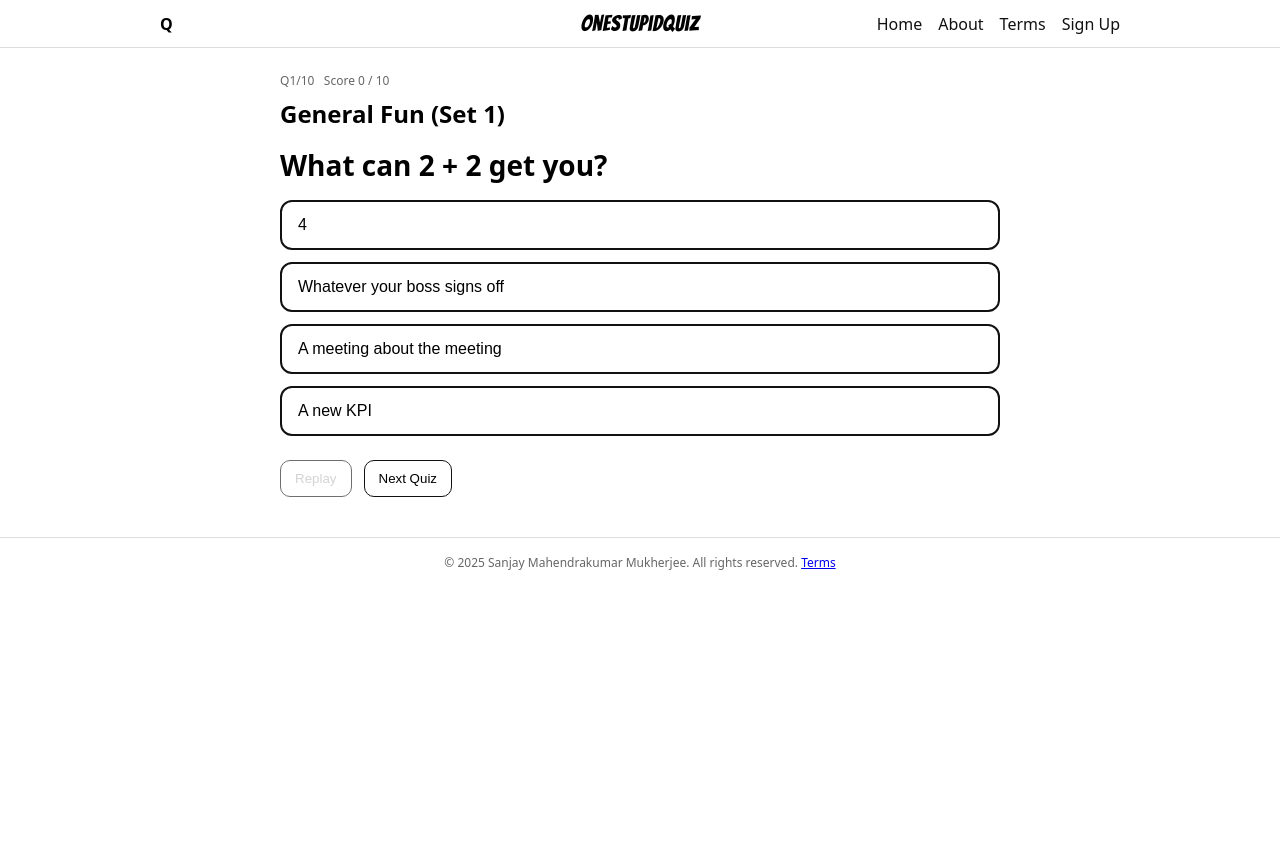
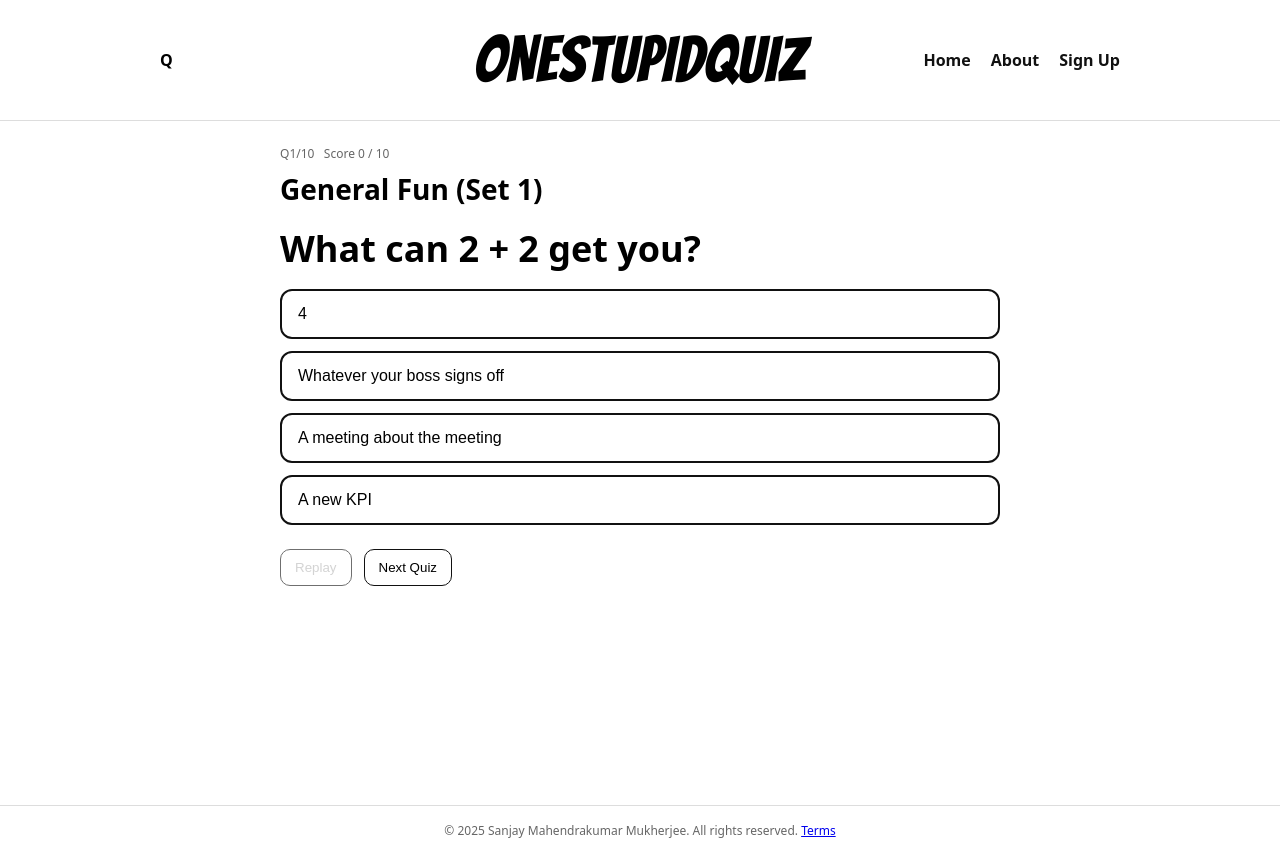
Before and after one commit to thebengali/onestupidquiz, a Next.js app: page / in a window 1280 px wide. Before the commit the page ends 800 px from the top, so only its background shows below. Built offline with nearby package versions, Linux system fonts and the light colour scheme.

Commit message:
feat(ui): bigger banner title; unified page alignment; menu cleanup; consistent fractional scoring

```diff
--- a/app/globals.css
+++ b/app/globals.css
@@ -1,18 +1,18 @@
 html,body{margin:0;padding:0;font-family:system-ui,-apple-system,Segoe UI,Roboto,Helvetica,Arial}
 :root{--maxw:960px}
 .container{max-width:var(--maxw);margin:0 auto;padding:0 16px}
-.site-header{border-bottom:1px solid #ddd;padding:12px 0}
+.site-header{border-bottom:1px solid #ddd;padding:28px 0}
 .site-header .row{display:grid;grid-template-columns:1fr auto 1fr;align-items:center}
 .site-logo{justify-self:start;font-weight:700}
-.site-title{justify-self:center;font-size:22px;letter-spacing:.5px}
-.site-nav{justify-self:end;display:flex;gap:16px}
-.site-nav a{text-decoration:none;color:#111;font-weight:500}
+.site-title{justify-self:center;font-size:clamp(42px,6vw,64px);letter-spacing:.5px;line-height:1}
+.site-nav{justify-self:end;display:flex;gap:20px}
+.site-nav a{text-decoration:none;color:#111;font-weight:600}
 .site-nav a:hover{text-decoration:underline}
 .footer{border-top:1px solid #ddd;padding:16px 0;color:#555;text-align:center;margin-top:40px}
-
+main.container{min-height:calc(100vh - 180px);}
 .quiz-wrap{max-width:720px;margin:24px auto}
-.quiz-h{margin:8px 0 16px 0}
-.quiz-q{font-size:28px;font-weight:800;margin:8px 0 16px 0}
+.quiz-h{margin:8px 0 16px 0;font-size:28px;font-weight:800}
+.quiz-q{font-size:36px;font-weight:800;margin:8px 0 16px 0}
 .quiz-opts{display:grid;grid-template-columns:1fr;gap:12px;margin-top:8px}
 .quiz-btn{padding:14px 16px;border-radius:12px;border:2px solid #111;background:#fff;text-align:left;font-size:16px;cursor:pointer}
 .quiz-btn[disabled]{background:#efefef;color:#777;cursor:not-allowed}
--- a/app/layout.tsx
+++ b/app/layout.tsx
@@ -13,7 +13,9 @@ export default function RootLayout({ children }: { children: React.ReactNode })
     <html lang="en">
       <body>
         <Header />
-        {children}
+        <main className="container">
+          {children}
+        </main>
         <Footer />
       </body>
     </html>
--- a/components/Header.tsx
+++ b/components/Header.tsx
@@ -9,12 +9,11 @@ export default function Header() {
       <div className="container row">
         <div className="site-logo">Q</div>
         <div className={`site-title ${titleFont.className}`}>
-          onestupidquiz
+          ONESTUPIDQUIZ
         </div>
         <nav className="site-nav">
           <Link href="/">Home</Link>
           <Link href="/about">About</Link>
-          <Link href="/terms">Terms</Link>
           <Link href="/signup">Sign Up</Link>
         </nav>
       </div>
--- a/components/Quiz.tsx
+++ b/components/Quiz.tsx
@@ -1,7 +1,7 @@
 // components/Quiz.tsx
 "use client";
 
-import { useEffect, useMemo, useRef, useState } from "react";
+import { useEffect, useRef, useState } from "react";
 import { quizzes } from "@/app/data/quizzes";
 
 const QUIP_DELAY_MS = 10000; // 10s before auto-advance
@@ -28,8 +28,9 @@ export default function Quiz() {
   function pick(weight: number, quipText?: string) {
     if (locked) return;
     setLocked(true);
+    if (typeof weight !== "number") weight = 0;
     if (quipText) setQuip(quipText);
-    setScore((s) => s + weight);
+    setScore((s) => +(s + weight).toFixed(2)); // round to 2 decimals
 
     timerRef.current = window.setTimeout(() => {
       if (qIndex + 1 < total) {
@@ -62,12 +63,12 @@ export default function Quiz() {
     setQuip(null);
   }
 
-  if (!quiz) return <div className="container">No quizzes found.</div>;
+  if (!quiz) return <div>No quizzes found.</div>;
 
   if (done) {
     const pct = Math.round((score / total) * 100);
     return (
-      <main className="container quiz-wrap">
+      <section className="quiz-wrap">
         <h2 className="quiz-h">{quiz.title}</h2>
         <div className="center">
           <div className="quiz-q">Done! Score {score}/{total} ({pct}%)</div>
@@ -76,12 +77,12 @@ export default function Quiz() {
             <button className="btn" onClick={nextQuiz}>Next Quiz</button>
           </div>
         </div>
-      </main>
+      </section>
     );
   }
 
   return (
-    <main className="container quiz-wrap">
+    <section className="quiz-wrap">
       <div className="small">Q{qIndex + 1}/{total} &nbsp; Score {score} / {total}</div>
       <h2 className="quiz-h">{quiz.title}</h2>
       <div className="quiz-q">{q.prompt}</div>
@@ -91,7 +92,7 @@ export default function Quiz() {
           <button
             key={idx}
             className="quiz-btn"
-            onClick={() => pick(opt.weight, opt.quip)}
+            onClick={() => pick(opt.weight as number, opt.quip)}
             disabled={locked}
           >
             {opt.text}
@@ -105,6 +106,6 @@ export default function Quiz() {
         <button className="btn" onClick={replay} disabled={qIndex === 0 && !locked}>Replay</button>
         <button className="btn" onClick={nextQuiz}>Next Quiz</button>
       </div>
-    </main>
+    </section>
   );
 }
```
